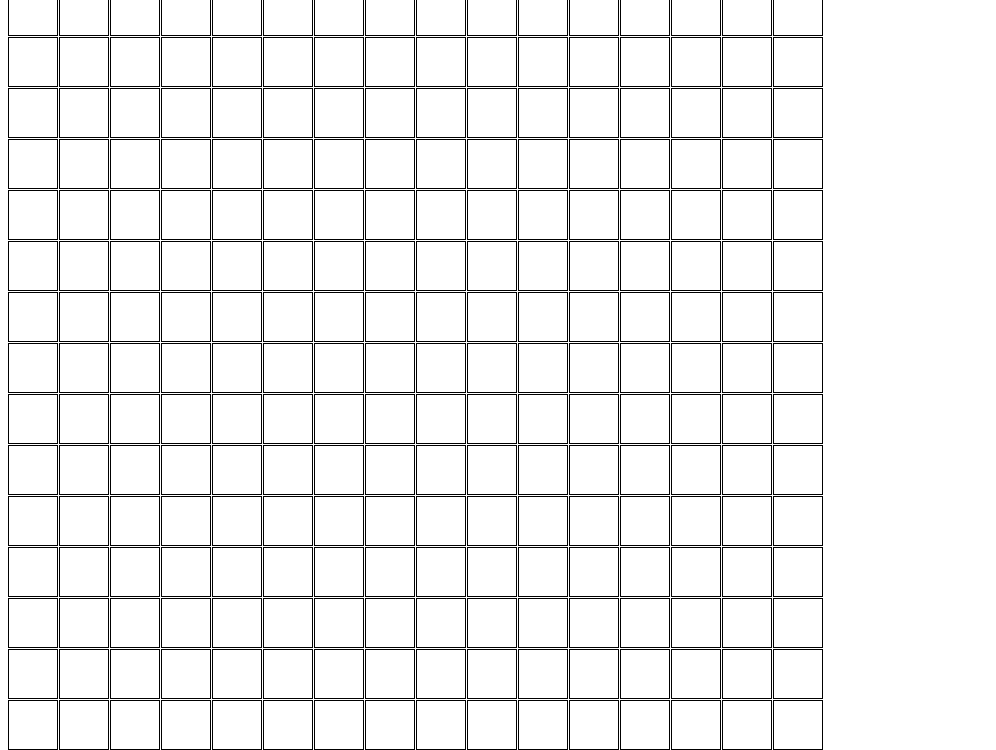
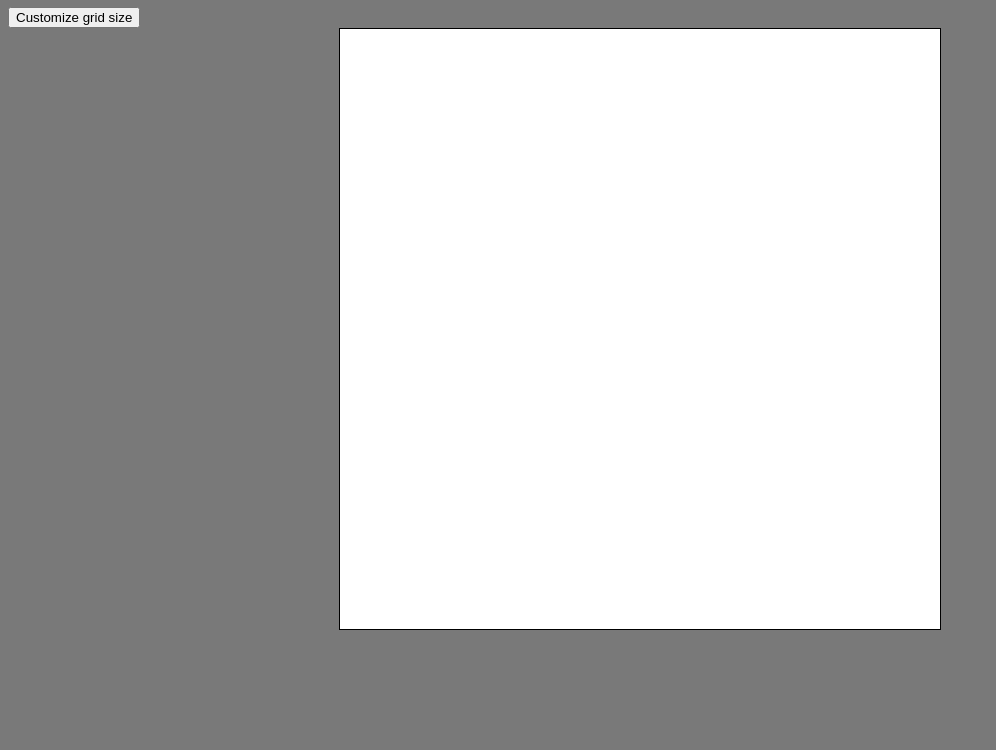
Before and after one commit to sinned8/Etch-a-Sketch, a plain HTML site: page index.html in a window 1280 px wide. Shown: the part 73-823 px from the top of the page, without its empty margins (0-996 px from the left). After the commit the page ends 800 px from the top, so only its background shows below. Drawn offline with Linux system fonts and the light colour scheme.

Commit message:
Added button that allows user to customize grid size, hover func temp disabled.

```diff
--- a/index.html
+++ b/index.html
@@ -8,6 +8,9 @@
 </head>
 <body>
 
+    <h1>Etch a Sketch</h1>
+    <button id="promptBttn">Customize grid size</button>
+
     <div id="container">
 
     </div>
--- a/java.js
+++ b/java.js
@@ -1,18 +1,31 @@
 
 
 
+let gridsize;
+document.querySelector('#promptBttn').addEventListener('click', function (e) {
+    let gridsize = 10;
+    do {
+        gridsize = +prompt('Enter a grid size [max: 100]')
+    } while (gridsize > 100)
 
-function makeGrid(rows, cols){
-    container.style.setProperty('--grid-rows', rows);
-    container.style.setProperty('--grid-cols', cols);
-    for (var i = 0; i < (rows * cols); i++){
+    makeGrid(gridsize);
+
+})
+// let rows = gridsize;
+// let cols = gridsize;
+const container = document.querySelector('#container');
+function makeGrid(gridsize){
+    container.innerHTML = '';
+
+    for (var i = 0; i < (gridsize * gridsize); i++){
         let box = document.createElement('div');
-        box.className = 'box';
-        container.appendChild(box)
+        box.classList.add('box');
+        container.style.gridTemplateColumns = `repeat(${gridsize}, 1fr)`;
+        container.style.gridTemplateRows = `repeat(${gridsize}, 1fr)`;
+        container.appendChild(box);
     }
 }
 
-makeGrid(16, 16);
 
 const box = document.querySelectorAll('.box');
 [...box].forEach(box => {
--- a/style.css
+++ b/style.css
@@ -1,40 +1,26 @@
 
 .box {
-    width: 50px;
-    height: 50px;
-    padding: 3px;
-    -o-box-sizing: border-box;
-    -moz-box-sizing: border-box;
-    -webkit-box-sizing: border-box;
-    -ms-box-sizing: border-box;
-    box-sizing: border-box;
-    display: inline-block;
-    border: 1px solid #000000;
-    background-color: #ffffff00;
+  border: 1px solid #e21111;
+  text-align: center;
+  display: inline-block;
+  box-sizing: border-box;
+  height: 100%;
   }
-  html,
+
   body {
-    width: 100%;
-    height: 100%;
-    padding: 10;
-    margin: 10;
+    background-color: rgba(0, 0, 0, 0.527);
   }
   #container {
-    width: 50px;
-    height: 50px;
+    border: 1px solid black;
+    margin:auto;
     display: grid;
-    gap: 1px;
-    justify-content: baseline;
-    align-self: center;
 
-    grid-template-columns: repeat(var(--grid-cols), 1fr);
-    grid-template-rows: repeat(var(--grid-rows), 1fr);
+    width: 600px;
+    height: 600px;
+    background-color: white;
+  }
 
-  }
-  :root{
-    --grid-cols: 1;
-    --grid-rows: 1;
-  }
+
 
   .hover{
     background-color: red;
```
